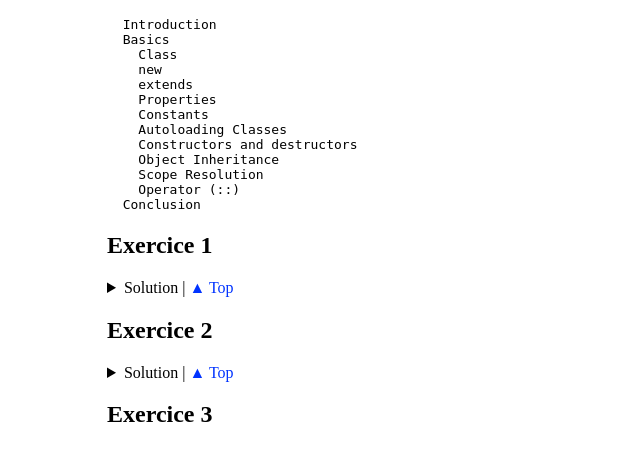
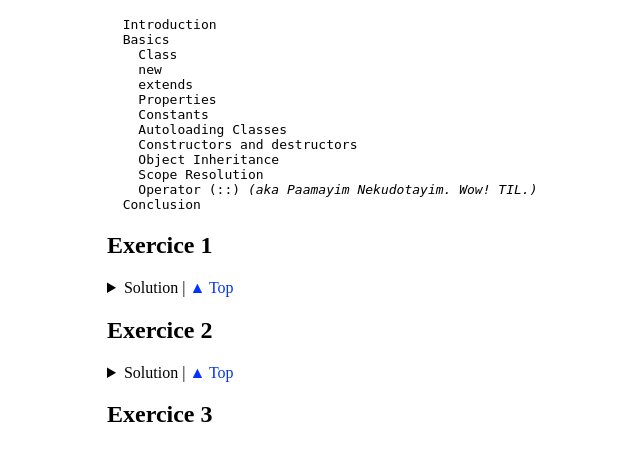
Before and after one commit to julio73/learn_php_fast, a PHP site: page /chapters/ch10.php in a window 1280 px wide. Shown: the part 183-632 px from the top of the page, without its empty margins (308-948 px from the left). Run offline with PHP 8.4, Linux system fonts and the light colour scheme.

Commit message:
Treading CH4
Back in the reads

```diff
--- a/chapters/ch10.php
+++ b/chapters/ch10.php
@@ -17,7 +17,7 @@
     Constructors and destructors
     Object Inheritance
     Scope Resolution
-    Operator (::)
+    Operator (::) <i>(aka Paamayim Nekudotayim. Wow! TIL.)</i>
   Conclusion
 </pre>
 
```
